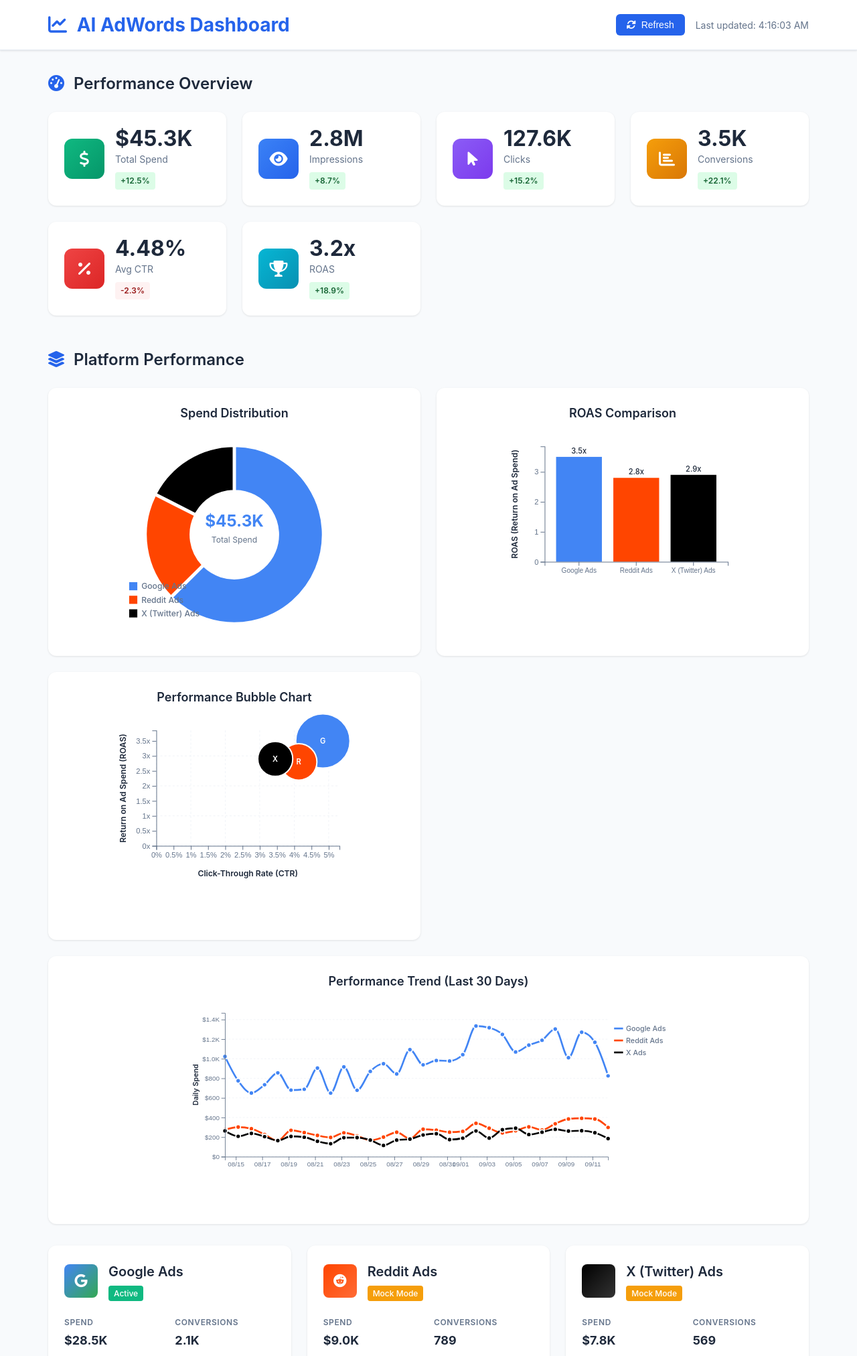
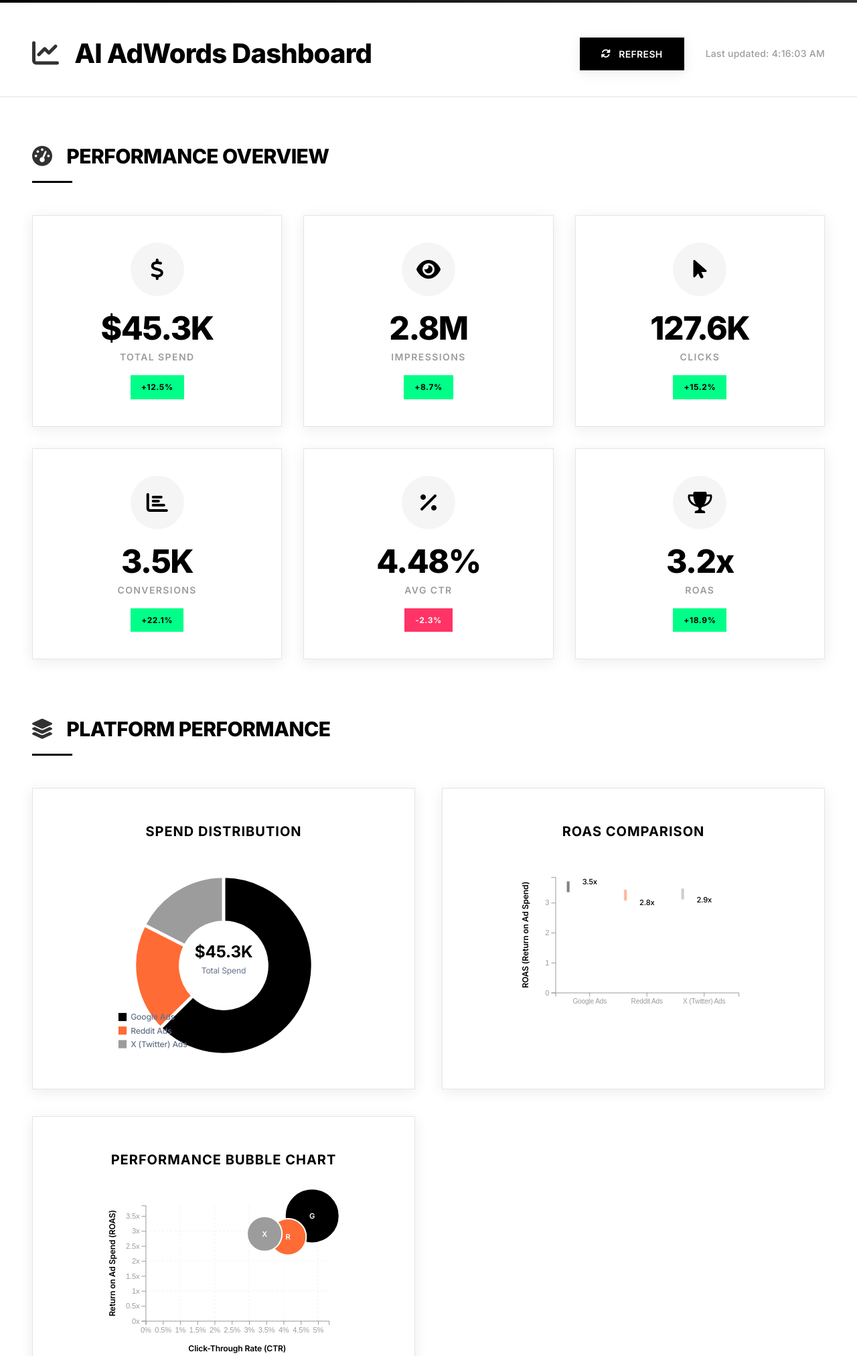
Before and after one commit to jshorwitz/ai-adwords, a FastAPI app: page /dashboard in a window 1280 px wide. Shown: the top 2024 px of the page at 67% size. Run offline with FastAPI, Linux system fonts and the light colour scheme.

Commit message:
🎨 Nike-inspired dashboard redesign - Premium aesthetic
✨ Nike-Style Design Elements:
- 🖤 Nike color palette: Black (#000), Gray (#9C9C9C), White (#FFF)
- 🔥 Vibrant accents: Orange (#ff6b35), Electric green/red
- ✨ Inter font family with precise spacing and weights
- 🎯 Generous white space and clean layout
- 💫 Sophisticated hover animations with cubic-bezier easing

🎨 Visual Enhancements:
- Minimal borders with subtle shadows
- Nike-style loading animation with bouncing bars
- Gradient overlays and backdrop blur effects
- Professional typography with letter-spacing
- Elevated hover states with dramatic shadows
- Clean geometric layouts without rounded corners

🚀 Chart Improvements:
- Updated D3.js color scheme to match Nike palette
- Larger chart containers with better spacing
- Enhanced hover interactions and transitions

This transforms the dashboard into a premium Nike-level experience!

Amp-Thread-ID: https://ampcode.com/threads/T-e7e0e365-cd11-41cd-b5cf-7418004bb27e
Co-authored-by: Amp <amp@ampcode.com>

```diff
--- a/static/css/dashboard.css
+++ b/static/css/dashboard.css
@@ -1,18 +1,30 @@
-/* AI AdWords Dashboard Styles */
+/* AI AdWords Dashboard - Nike-Inspired Design */
+
+@import url('https://fonts.googleapis.com/css2?family=Inter:wght@300;400;500;600;700;800&display=swap');
 
 :root {
-    --primary-color: #2563eb;
-    --secondary-color: #64748b;
-    --success-color: #10b981;
-    --warning-color: #f59e0b;
-    --danger-color: #ef4444;
-    --background-color: #f8fafc;
-    --card-background: #ffffff;
-    --text-primary: #1e293b;
-    --text-secondary: #64748b;
-    --border-color: #e2e8f0;
-    --shadow: 0 1px 3px 0 rgba(0, 0, 0, 0.1);
-    --shadow-lg: 0 10px 15px -3px rgba(0, 0, 0, 0.1);
+    /* Nike-inspired color palette */
+    --primary-color: #000000;           /* Nike black */
+    --secondary-color: #9C9C9C;         /* Nike medium gray */
+    --accent-color: #ff6b35;            /* Vibrant accent for CTAs */
+    --success-color: #00ff88;           /* Electric green */
+    --warning-color: #ffcc00;           /* Electric yellow */
+    --danger-color: #ff3366;            /* Electric red */
+    --background-color: #ffffff;         /* Pure white background */
+    --card-background: #ffffff;         /* White cards */
+    --overlay-background: #f5f5f5;      /* Subtle gray overlay */
+    --text-primary: #000000;            /* Black text */
+    --text-secondary: #9C9C9C;          /* Gray secondary text */
+    --text-muted: #cccccc;              /* Light gray muted text */
+    --border-color: #e5e5e5;            /* Minimal borders */
+    --shadow: 0 4px 20px rgba(0, 0, 0, 0.08);           /* Subtle shadow */
+    --shadow-lg: 0 12px 40px rgba(0, 0, 0, 0.15);       /* Elevated shadow */
+    --shadow-intense: 0 20px 60px rgba(0, 0, 0, 0.25);  /* Dramatic shadow */
+
+    /* Nike-style gradients */
+    --gradient-primary: linear-gradient(135deg, #000000, #333333);
+    --gradient-accent: linear-gradient(135deg, #ff6b35, #ff8c42);
+    --gradient-success: linear-gradient(135deg, #00ff88, #00cc6a);
 }
 
 * {
@@ -22,10 +34,14 @@
 }
 
 body {
-    font-family: -apple-system, BlinkMacSystemFont, 'Segoe UI', Roboto, sans-serif;
-    background-color: var(--background-color);
+    font-family: 'Inter', -apple-system, BlinkMacSystemFont, 'Segoe UI', Roboto, sans-serif;
+    font-weight: 400;
+    background: var(--background-color);
     color: var(--text-primary);
-    line-height: 1.5;
+    line-height: 1.6;
+    letter-spacing: -0.01em;
+    -webkit-font-smoothing: antialiased;
+    -moz-osx-font-smoothing: grayscale;
 }
 
 /* Layout */
@@ -38,14 +54,25 @@
 .dashboard-header {
     background: var(--card-background);
     border-bottom: 1px solid var(--border-color);
-    padding: 1rem 0;
-    box-shadow: var(--shadow);
+    padding: 3rem 0 2rem 0;
+    position: relative;
+    overflow: hidden;
+}
+
+.dashboard-header::before {
+    content: '';
+    position: absolute;
+    top: 0;
+    left: 0;
+    right: 0;
+    height: 4px;
+    background: var(--gradient-primary);
 }
 
 .header-content {
-    max-width: 1200px;
+    max-width: 1400px;
     margin: 0 auto;
-    padding: 0 2rem;
+    padding: 0 3rem;
     display: flex;
     justify-content: space-between;
     align-items: center;
@@ -53,203 +80,325 @@
 
 .header-content h1 {
     color: var(--primary-color);
-    font-size: 1.75rem;
-    font-weight: 700;
+    font-size: 2.5rem;
+    font-weight: 800;
+    letter-spacing: -0.02em;
+    margin: 0;
 }
 
 .header-content h1 i {
-    margin-right: 0.5rem;
+    margin-right: 1rem;
+    opacity: 0.8;
 }
 
 .header-actions {
     display: flex;
     align-items: center;
-    gap: 1rem;
+    gap: 2rem;
 }
 
 .last-updated {
     font-size: 0.875rem;
     color: var(--text-secondary);
+    font-weight: 500;
+    letter-spacing: 0.02em;
 }
 
-/* Loading */
+/* Nike-Style Loading */
 .loading-overlay {
     position: fixed;
     top: 0;
     left: 0;
     right: 0;
     bottom: 0;
-    background: rgba(248, 250, 252, 0.9);
+    background: rgba(255, 255, 255, 0.95);
+    backdrop-filter: blur(10px);
     display: flex;
-    flex-direction: column;
     justify-content: center;
     align-items: center;
     z-index: 1000;
 }
 
-.spinner {
-    width: 40px;
-    height: 40px;
-    border: 4px solid var(--border-color);
-    border-top: 4px solid var(--primary-color);
-    border-radius: 50%;
-    animation: spin 1s linear infinite;
-    margin-bottom: 1rem;
+.nike-loader {
+    text-align: center;
 }
 
-@keyframes spin {
-    0% { transform: rotate(0deg); }
-    100% { transform: rotate(360deg); }
+.loader-bars {
+    display: flex;
+    gap: 8px;
+    margin-bottom: 2rem;
+    justify-content: center;
 }
 
-/* Main Content */
+.bar {
+    width: 4px;
+    height: 40px;
+    background: var(--primary-color);
+    animation: nike-bounce 1.2s infinite ease-in-out;
+}
+
+.bar-1 { animation-delay: -1.1s; }
+.bar-2 { animation-delay: -1.0s; }
+.bar-3 { animation-delay: -0.9s; }
+.bar-4 { animation-delay: -0.8s; }
+.bar-5 { animation-delay: -0.7s; }
+
+.loading-text {
+    font-size: 0.875rem;
+    font-weight: 700;
+    color: var(--text-secondary);
+    letter-spacing: 0.2em;
+    text-transform: uppercase;
+}
+
+@keyframes nike-bounce {
+    0%, 40%, 100% {
+        transform: scaleY(0.4);
+        opacity: 0.5;
+    }
+    20% {
+        transform: scaleY(1.0);
+        opacity: 1;
+    }
+}
+
+/* Nike-Style Main Content */
 .dashboard-main {
     flex: 1;
-    max-width: 1200px;
+    max-width: 1400px;
     margin: 0 auto;
-    padding: 2rem;
+    padding: 4rem 3rem;
     width: 100%;
 }
 
-/* Sections */
+/* Nike-Style Sections */
 section {
-    margin-bottom: 3rem;
+    margin-bottom: 5rem;
 }
 
 section h2 {
-    font-size: 1.5rem;
-    font-weight: 600;
+    font-size: 1.875rem;
+    font-weight: 800;
     color: var(--text-primary);
-    margin-bottom: 1.5rem;
+    margin-bottom: 3rem;
+    letter-spacing: -0.02em;
+    text-transform: uppercase;
+    position: relative;
+    padding-bottom: 1rem;
+}
+
+section h2::after {
+    content: '';
+    position: absolute;
+    bottom: 0;
+    left: 0;
+    width: 60px;
+    height: 3px;
+    background: var(--primary-color);
 }
 
 section h2 i {
-    margin-right: 0.5rem;
-    color: var(--primary-color);
+    margin-right: 1rem;
+    opacity: 0.8;
 }
 
-/* Buttons */
+/* Nike-Style Buttons */
 .btn {
     display: inline-flex;
     align-items: center;
-    gap: 0.5rem;
-    padding: 0.5rem 1rem;
+    gap: 0.75rem;
+    padding: 1rem 2rem;
+    font-family: 'Inter', sans-serif;
     font-size: 0.875rem;
-    font-weight: 500;
+    font-weight: 600;
+    letter-spacing: 0.025em;
+    text-transform: uppercase;
     border: none;
-    border-radius: 0.375rem;
+    border-radius: 0;
     cursor: pointer;
-    transition: all 0.2s;
+    transition: all 0.3s cubic-bezier(0.4, 0, 0.2, 1);
     text-decoration: none;
+    position: relative;
+    overflow: hidden;
 }
 
 .btn-primary {
     background: var(--primary-color);
     color: white;
+    box-shadow: var(--shadow);
 }
 
 .btn-primary:hover {
-    background: #1d4ed8;
-    transform: translateY(-1px);
+    background: var(--primary-color);
+    transform: translateY(-2px);
+    box-shadow: var(--shadow-intense);
 }
 
-/* KPI Cards */
+.btn-primary::before {
+    content: '';
+    position: absolute;
+    top: 0;
+    left: -100%;
+    width: 100%;
+    height: 100%;
+    background: linear-gradient(90deg, transparent, rgba(255, 255, 255, 0.1), transparent);
+    transition: left 0.5s;
+}
+
+.btn-primary:hover::before {
+    left: 100%;
+}
+
+/* Nike-Style KPI Cards */
 .kpi-grid {
     display: grid;
-    grid-template-columns: repeat(auto-fit, minmax(250px, 1fr));
-    gap: 1.5rem;
-    margin-bottom: 2rem;
+    grid-template-columns: repeat(auto-fit, minmax(280px, 1fr));
+    gap: 2rem;
+    margin-bottom: 4rem;
 }
 
 .kpi-card {
     background: var(--card-background);
-    border-radius: 0.75rem;
-    padding: 1.5rem;
+    border: 1px solid var(--border-color);
+    border-radius: 0;
+    padding: 2.5rem 2rem;
     box-shadow: var(--shadow);
     display: flex;
+    flex-direction: column;
     align-items: center;
-    gap: 1rem;
-    transition: transform 0.2s, box-shadow 0.2s;
+    text-align: center;
+    transition: all 0.4s cubic-bezier(0.4, 0, 0.2, 1);
+    position: relative;
+    overflow: hidden;
 }
 
 .kpi-card:hover {
-    transform: translateY(-2px);
-    box-shadow: var(--shadow-lg);
+    transform: translateY(-6px);
+    box-shadow: var(--shadow-intense);
+    border-color: var(--primary-color);
+}
+
+.kpi-card::before {
+    content: '';
+    position: absolute;
+    top: -2px;
+    left: -2px;
+    right: -2px;
+    bottom: -2px;
+    background: var(--gradient-primary);
+    z-index: -1;
+    opacity: 0;
+    transition: opacity 0.3s;
+}
+
+.kpi-card:hover::before {
+    opacity: 1;
 }
 
 .kpi-icon {
-    width: 60px;
-    height: 60px;
-    border-radius: 0.75rem;
+    width: 80px;
+    height: 80px;
+    border-radius: 50%;
     display: flex;
     align-items: center;
     justify-content: center;
-    font-size: 1.5rem;
-    color: white;
+    font-size: 2rem;
+    color: var(--primary-color);
+    background: var(--overlay-background);
+    margin-bottom: 1.5rem;
+    transition: all 0.3s;
 }
 
-.total-spend .kpi-icon { background: linear-gradient(135deg, #10b981, #059669); }
-.total-impressions .kpi-icon { background: linear-gradient(135deg, #3b82f6, #2563eb); }
-.total-clicks .kpi-icon { background: linear-gradient(135deg, #8b5cf6, #7c3aed); }
-.total-conversions .kpi-icon { background: linear-gradient(135deg, #f59e0b, #d97706); }
-.avg-ctr .kpi-icon { background: linear-gradient(135deg, #ef4444, #dc2626); }
-.avg-roas .kpi-icon { background: linear-gradient(135deg, #06b6d4, #0891b2); }
+.kpi-card:hover .kpi-icon {
+    background: var(--primary-color);
+    color: white;
+    transform: scale(1.1);
+}
 
 .kpi-content {
-    flex: 1;
+    width: 100%;
 }
 
 .kpi-value {
-    font-size: 2rem;
-    font-weight: 700;
+    font-size: 3rem;
+    font-weight: 800;
     color: var(--text-primary);
     line-height: 1;
-    margin-bottom: 0.25rem;
+    margin-bottom: 0.5rem;
+    letter-spacing: -0.03em;
 }
 
 .kpi-label {
     font-size: 0.875rem;
     color: var(--text-secondary);
-    margin-bottom: 0.5rem;
+    font-weight: 600;
+    text-transform: uppercase;
+    letter-spacing: 0.1em;
+    margin-bottom: 1rem;
 }
 
 .kpi-change {
     font-size: 0.75rem;
-    font-weight: 600;
-    padding: 0.25rem 0.5rem;
-    border-radius: 0.25rem;
+    font-weight: 700;
+    padding: 0.5rem 1rem;
+    border-radius: 0;
     display: inline-block;
+    text-transform: uppercase;
+    letter-spacing: 0.05em;
 }
 
 .kpi-change.positive {
-    background: #dcfce7;
-    color: #166534;
+    background: var(--success-color);
+    color: var(--primary-color);
 }
 
 .kpi-change.negative {
-    background: #fef2f2;
-    color: #991b1b;
+    background: var(--danger-color);
+    color: white;
 }
 
-/* Platform Cards */
+/* Nike-Style Platform Cards */
 .platform-grid {
     display: grid;
-    grid-template-columns: repeat(auto-fit, minmax(300px, 1fr));
-    gap: 1.5rem;
-    margin-top: 2rem;
+    grid-template-columns: repeat(auto-fit, minmax(350px, 1fr));
+    gap: 2.5rem;
+    margin-top: 3rem;
 }
 
 .platform-card {
     background: var(--card-background);
-    border-radius: 0.75rem;
-    padding: 1.5rem;
+    border: 1px solid var(--border-color);
+    border-radius: 0;
+    padding: 2.5rem;
     box-shadow: var(--shadow);
-    transition: transform 0.2s, box-shadow 0.2s;
+    transition: all 0.4s cubic-bezier(0.4, 0, 0.2, 1);
+    position: relative;
+    overflow: hidden;
 }
 
 .platform-card:hover {
-    transform: translateY(-2px);
-    box-shadow: var(--shadow-lg);
+    transform: translateY(-8px);
+    box-shadow: var(--shadow-intense);
+    border-color: var(--primary-color);
+}
+
+.platform-card::before {
+    content: '';
+    position: absolute;
+    top: 0;
+    left: 0;
+    right: 0;
+    height: 4px;
+    transition: all 0.3s;
+}
+
+.google-ads::before { background: var(--primary-color); }
+.reddit-ads::before { background: var(--accent-color); }
+.x-ads::before { background: var(--secondary-color); }
+
+.platform-card:hover::before {
+    height: 6px;
+    box-shadow: 0 2px 8px rgba(0, 0, 0, 0.2);
 }
 
 .platform-header {
@@ -319,40 +468,63 @@
     color: var(--text-primary);
 }
 
-/* Visualizations Grid */
+/* Nike-Style Visualizations Grid */
 .visualizations-grid {
     display: grid;
-    grid-template-columns: repeat(auto-fit, minmax(400px, 1fr));
-    gap: 1.5rem;
-    margin-bottom: 2rem;
+    grid-template-columns: repeat(auto-fit, minmax(450px, 1fr));
+    gap: 2.5rem;
+    margin-bottom: 4rem;
 }
 
 .chart-wide {
     grid-column: 1 / -1;
+    min-height: 450px;
 }
 
-/* Chart Container */
+/* Nike-Style Chart Container */
 .chart-container {
     background: var(--card-background);
-    border-radius: 0.75rem;
-    padding: 1.5rem;
+    border: 1px solid var(--border-color);
+    border-radius: 0;
+    padding: 3rem 2rem;
     box-shadow: var(--shadow);
-    transition: transform 0.2s, box-shadow 0.2s;
-    height: 400px;
+    transition: all 0.4s cubic-bezier(0.4, 0, 0.2, 1);
+    height: 450px;
     position: relative;
+    overflow: hidden;
 }
 
 .chart-container:hover {
-    transform: translateY(-2px);
-    box-shadow: var(--shadow-lg);
+    transform: translateY(-6px);
+    box-shadow: var(--shadow-intense);
+    border-color: var(--primary-color);
+}
+
+.chart-container::before {
+    content: '';
+    position: absolute;
+    top: -2px;
+    left: -2px;
+    right: -2px;
+    bottom: -2px;
+    background: var(--gradient-primary);
+    z-index: -1;
+    opacity: 0;
+    transition: opacity 0.3s;
+}
+
+.chart-container:hover::before {
+    opacity: 0.02;
 }
 
 .chart-container h3 {
-    font-size: 1.125rem;
-    font-weight: 600;
+    font-size: 1.25rem;
+    font-weight: 700;
     color: var(--text-primary);
-    margin-bottom: 1rem;
+    margin-bottom: 2rem;
     text-align: center;
+    text-transform: uppercase;
+    letter-spacing: 0.05em;
 }
 
 /* D3.js Chart Styles */
@@ -463,9 +635,9 @@
     stroke-width: 4px;
 }
 
-.line.google { stroke: #4285f4; }
-.line.reddit { stroke: #ff4500; }
-.line.x { stroke: #000000; }
+.line.google { stroke: #000000; }
+.line.reddit { stroke: #ff6b35; }
+.line.x { stroke: #9C9C9C; }
 
 .dot {
     stroke: white;
--- a/static/js/d3-visualizations.js
+++ b/static/js/d3-visualizations.js
@@ -2,11 +2,19 @@
 
 class D3Visualizations {
     constructor() {
+        // Nike-inspired color palette for platforms
         this.colors = {
-            google: '#4285f4',
-            reddit: '#ff4500',
-            x: '#000000'
+            google: '#000000',    // Nike black
+            reddit: '#ff6b35',    // Nike orange accent
+            x: '#9C9C9C'         // Nike medium gray
         };
+
+        this.colorGradients = {
+            google: ['#000000', '#333333'],
+            reddit: ['#ff6b35', '#ff8c42'],
+            x: ['#9C9C9C', '#666666']
+        };
+
         this.tooltip = this.createTooltip();
     }
 
--- a/templates/dashboard.html
+++ b/templates/dashboard.html
@@ -22,10 +22,18 @@
             </div>
         </header>
 
-        <!-- Loading State -->
+        <!-- Nike-Style Loading State -->
         <div id="loading" class="loading-overlay">
-            <div class="spinner"></div>
-            <p>Loading performance data...</p>
+            <div class="nike-loader">
+                <div class="loader-bars">
+                    <div class="bar bar-1"></div>
+                    <div class="bar bar-2"></div>
+                    <div class="bar bar-3"></div>
+                    <div class="bar bar-4"></div>
+                    <div class="bar bar-5"></div>
+                </div>
+                <p class="loading-text">LOADING PERFORMANCE DATA</p>
+            </div>
         </div>
 
         <!-- Main Content -->
```
